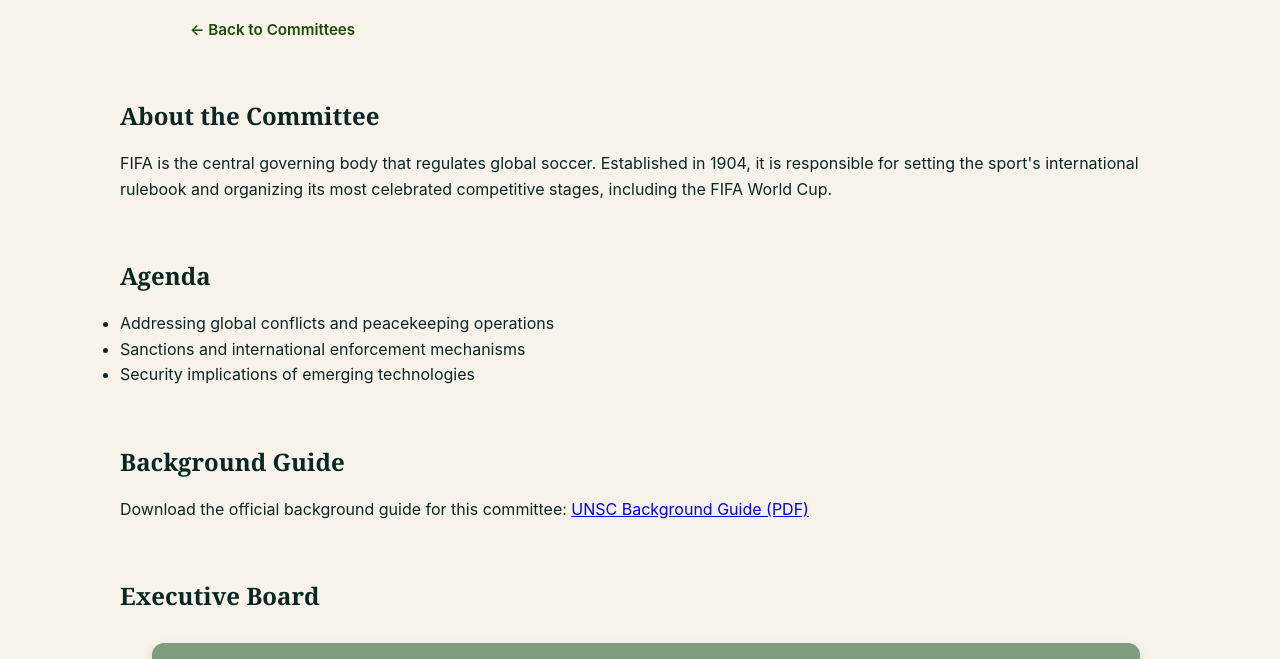
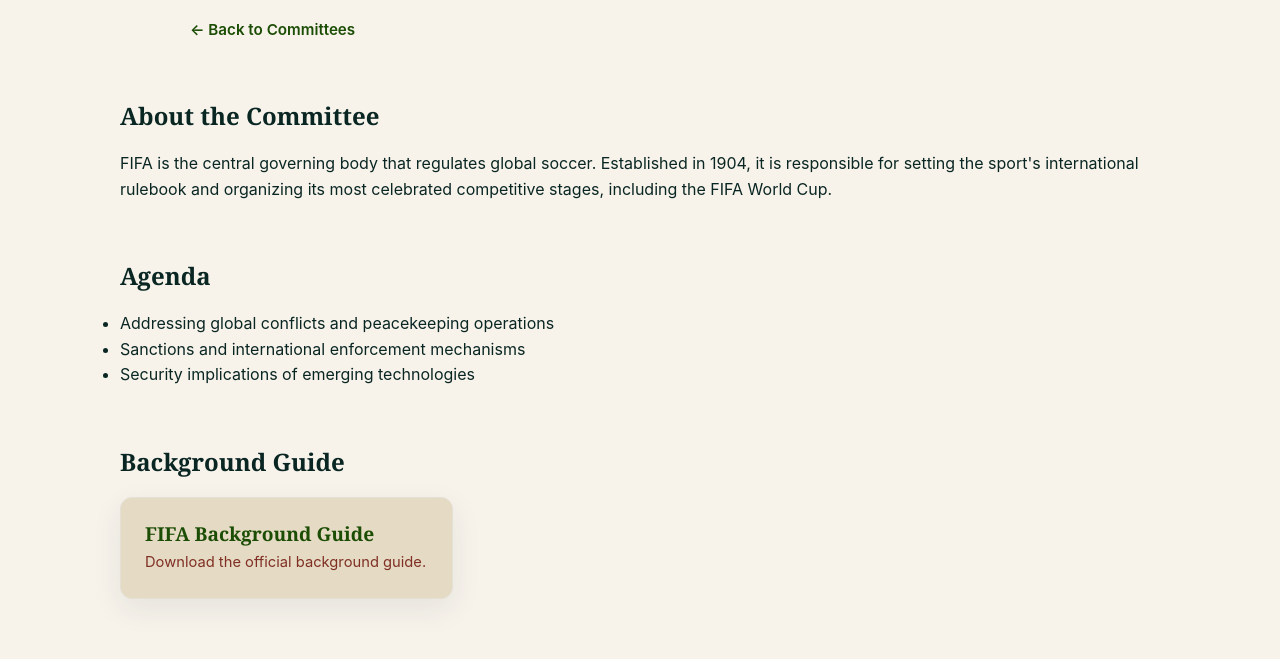
Before and after one commit to m3n0t7/DPSHMUN2026, a website: page committees/fifa.html in a window 1280 px wide. Shown: the part 141-800 px from the top of the page. Drawn offline with Linux system fonts and the light colour scheme.

Commit message:
Implement dynamic background guide section
Added a section for background guides with dynamic rendering.

```diff
--- a/committees/fifa.html
+++ b/committees/fifa.html
@@ -70,14 +70,33 @@
       </ul>
     </section>
 
-      <!-- Background Guide -->
-    <section class="background-guide">
-      <h2>Background Guide</h2>
-      <p>
-        Download the official background guide for this committee:
-        <a href="guides/fifa.pdf" target="_blank">UNSC Background Guide (PDF)</a>
-      </p>
-    </section>
+    <h2>Background Guide</h2>
+<div class="card-grid" id="guidesGrid"></div>
+
+<script>
+  const BACKGROUND_GUIDES = [
+    { title: "FIFA Background Guide", desc: "Download the official background guide.", link: "../FIFAbg.pdf" }
+  ];
+
+  function renderBackgroundGuides() {
+    const grid = document.getElementById("guidesGrid");
+    if (!grid) return;
+
+    BACKGROUND_GUIDES.forEach(g => {
+      const card = document.createElement("a");
+      card.className = "card";
+      card.href = g.link;
+      card.target = "_blank";
+      card.innerHTML = `
+        <h3>${g.title}</h3>
+        <p>${g.desc}</p>
+      `;
+      grid.appendChild(card);
+    });
+  }
+
+  renderBackgroundGuides();
+</script>
 
         <!-- EB Members Section -->
     <section class="eb-members">
```
